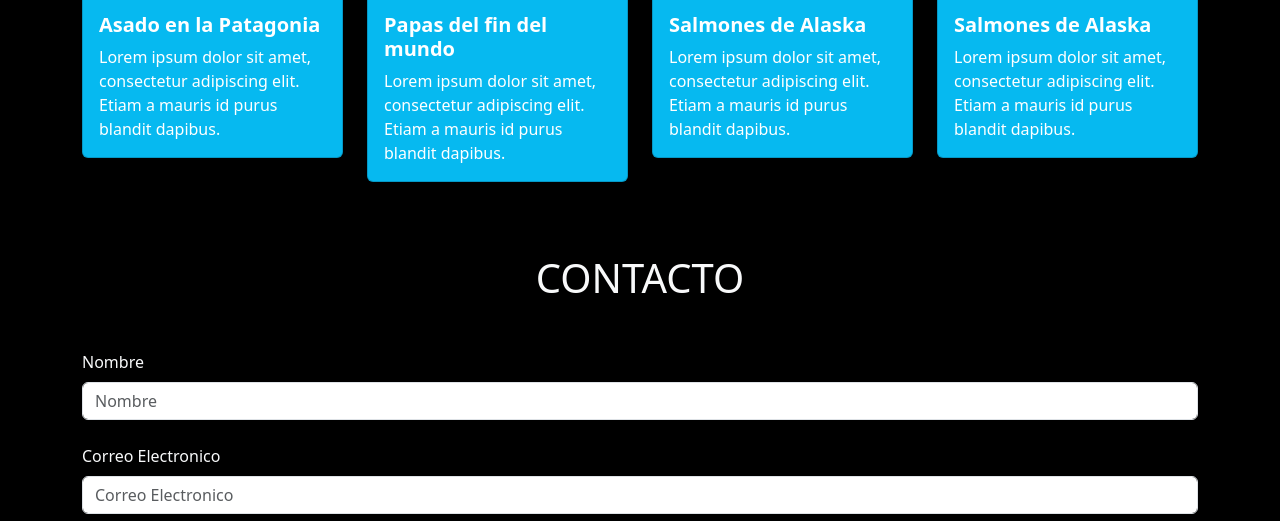
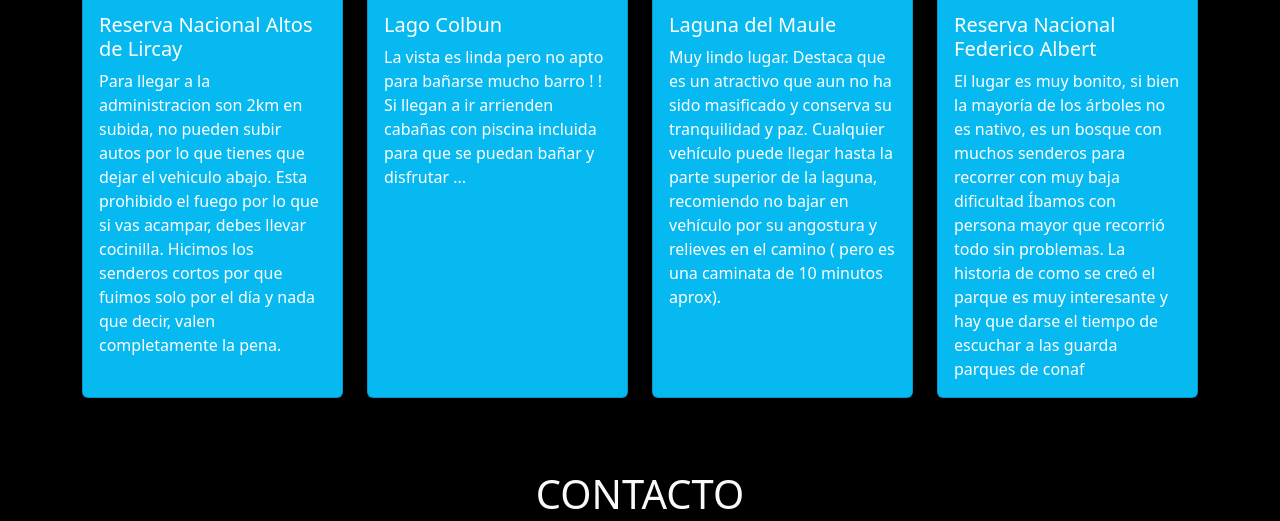
Before and after one commit to edgarperez2/desafio, a plain HTML site: page index.html in a window 1280 px wide. Shown: the part 1616-2137 px from the top of the page. Drawn offline with nearby package versions, Linux system fonts and the light colour scheme.

Commit message:
"modificacion de amagen"

```diff
--- a/index.html
+++ b/index.html
@@ -22,7 +22,7 @@
     <nav class="navbar navbar-expand-lg navbar-dark bg-transparent">
         <div class="container">
             <a class="navbar-brand" href="#">
-            <img src="assets/img/viajes.svg" alt="" width="30px"> Viajes Chile</a>
+            <img src="assets/img/viajes.svg" alt="" width="40px"> Viajes Chile</a>
             <button class="navbar-toggler" type="button" data-bs-toggle="collapse" data-bs-target="#navbarSupportedContent" aria-controls="navbarSupportedContent" aria-expanded="false" aria-label="Toggle navigation">
                 <span class="navbar-toggler-icon"></span>
             </button>
@@ -117,42 +117,53 @@
 
     <div class="row">
         <div class="col-12 col-sm-3 py-4">
-            <div class="card">
+            <div class="card h-100">
                 <!-- img-work es una clase de nuestro archivo de css -->
-                <img src="assets/img/card1.jpg" class="card-img-top img-work" alt="imagen asado patagonia" />
+                <img src="assets/img/card1.jpg" class="card-img-top img-work"/>
                 <div class="card-body">
-                    <h5 class="card-title fw-bold"> Asado en la Patagonia</h5>
-                    <p class="card-text">Lorem ipsum dolor sit amet, consectetur adipiscing elit. Etiam a mauris id purus blandit dapibus.</p>
+                    <h5 class="card-title">Reserva Nacional Altos de Lircay</h5>
+                    <p class="card-text">Para llegar a la administracion son 2km en subida,
+                        no pueden subir autos por lo que tienes que dejar el vehiculo abajo.
+                        Esta prohibido el fuego por lo que si vas acampar, debes llevar cocinilla.
+                        Hicimos los senderos cortos por que fuimos solo por el día y nada que decir,
+                        valen completamente la pena.</p>
                 </div>
             </div>
         </div>
         <div class="col-12 col-sm-3 py-4">
-            <div class="card">
+            <div class="card h-100">
                 <!-- img-work es una clase de nuestro archivo de css -->
-                <img src="assets/img/card2.jpg" class="card-img-top" alt="imagen Papas del fin del mundo" />
+                <img src="assets/img/card2.jpg" class="card-img-top img-work"/>
                 <div class="card-body">
-                    <h5 class="card-title fw-bold">Papas del fin del mundo</h5>
-                    <p class="card-text">Lorem ipsum dolor sit amet, consectetur adipiscing elit. Etiam a mauris id purus blandit dapibus.</p>
+                    <h5 class="card-title">Lago Colbun</h5>
+                    <p class="card-text">La vista es linda pero no apto para bañarse mucho barro !
+                        ! Si llegan a ir arrienden cabañas con piscina incluida para que se puedan bañar y disfrutar ...</p>
                 </div>
             </div>
         </div>
         <div class="col-12 col-sm-3 py-4">
-            <div class="card">
+            <div class="card h-100">
                 <!-- img-work es una clase de nuestro archivo de css -->
-                <img src="assets/img/card3.jpg" class="card-img-top img-work" alt="imagen Salmones de Alaska" />
+                <img src="assets/img/card3.jpg" class="card-img-top img-work"/>
                 <div class="card-body">
-                    <h5 class="card-title fw-bold">Salmones de Alaska</h5>
-                    <p class="card-text">Lorem ipsum dolor sit amet, consectetur adipiscing elit. Etiam a mauris id purus blandit dapibus.</p>
+                    <h5 class="card-title">Laguna del Maule</h5>
+                    <p class="card-text">Muy lindo lugar. Destaca que es un atractivo que aun no ha sido masificado
+                        y conserva su tranquilidad y paz. Cualquier vehículo puede llegar hasta la parte superior de
+                        la laguna, recomiendo no bajar en vehículo por su angostura y relieves en el camino
+                        ( pero es una caminata de 10 minutos aprox).</p>
                 </div>
             </div>
         </div>
         <div class="col-12 col-sm-3 py-4">
-          <div class="card">
+          <div class="card h-100">
               <!-- img-work es una clase de nuestro archivo de css -->
-              <img src="assets/img/card4.jpg" class="card-img-top img-work" alt="imagen Salmones de Alaska" />
+              <img src="assets/img/card4.jpg" class="card-img-top img-work"/>
               <div class="card-body">
-                  <h5 class="card-title fw-bold">Salmones de Alaska</h5>
-                  <p class="card-text">Lorem ipsum dolor sit amet, consectetur adipiscing elit. Etiam a mauris id purus blandit dapibus.</p>
+                <h5 class="card-title">Reserva Nacional Federico Albert</h5>
+                <p class="card-text">El lugar es muy bonito, si bien la mayoría de los árboles no es nativo,
+                    es un bosque con muchos senderos para recorrer con muy baja dificultad Íbamos con persona
+                    mayor que recorrió todo sin problemas. La historia de como se creó el parque es muy interesante
+                    y hay que darse el tiempo de escuchar a las guarda parques de conaf</p>
               </div>
           </div>
       </div>
```
Also changed, not shown: 1 other file.
